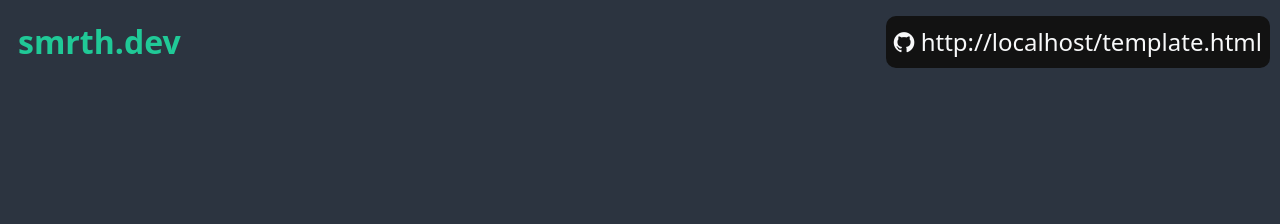
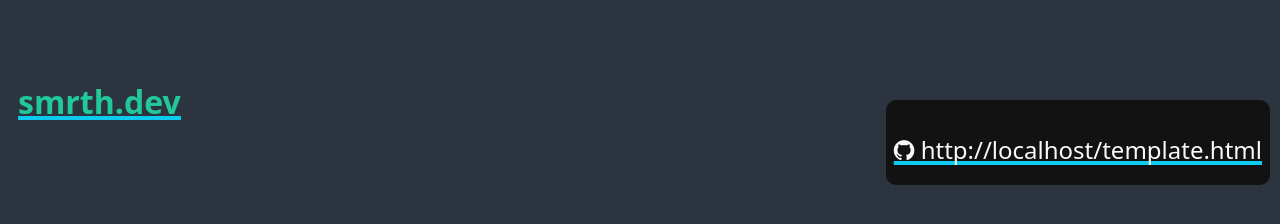
Before and after one commit to http-samc/portfolio-3.0, a website: page template.html in a window 1280 px wide. Drawn offline with nearby package versions, Linux system fonts and the light colour scheme; no server answers.

Commit message:
Update styles.css

```diff
--- a/assets/css/styles.css
+++ b/assets/css/styles.css
@@ -51,7 +51,7 @@
   margin-top: 50px;
 }
 
-h1, h2, h3, h4 {
+h1, h2, h3, h4, :not(.project) {
   color: var(--bs-light);
   text-decoration-line: underline;
   text-decoration-color: var(--bs-cyan);
@@ -70,6 +70,7 @@ p, ul, li, h5, h6, table {
   grid-gap: 25px;
   padding: 10px;
   grid-template-columns: repeat( auto-fit, minmax(250px, 1fr) );
+  text-decoration: none;
 }
 
 .project {
```
